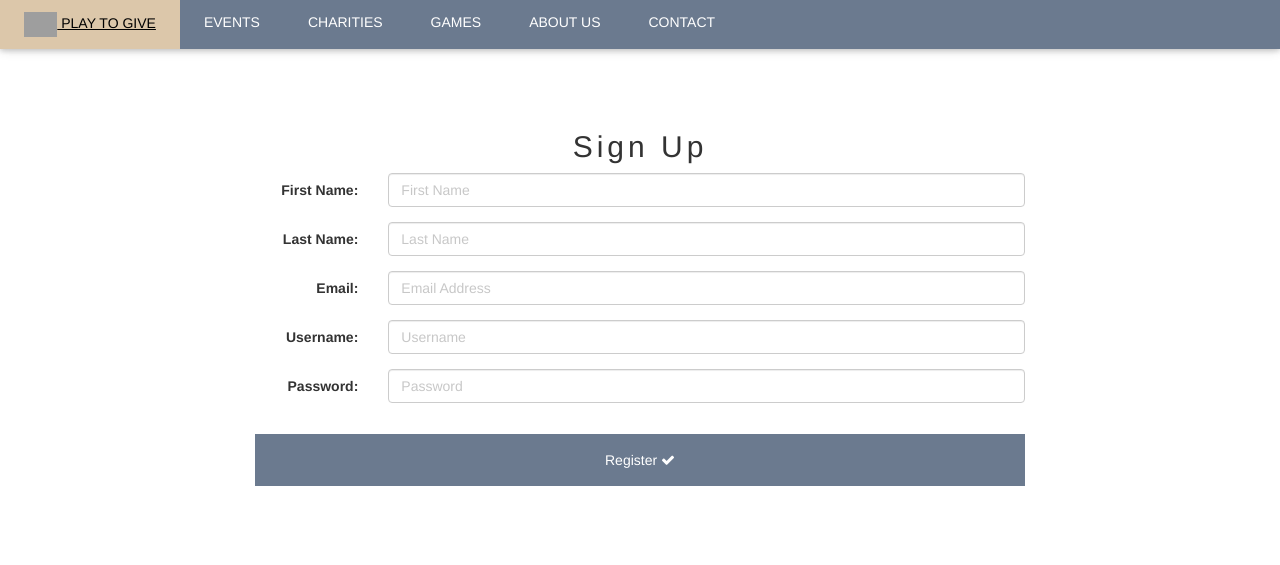
After one commit to MatthewManning/Play-to-Give, a PHP site: page /register.php in a window 1280 px wide. The commit adds this page. Shown: the top 565 px of the page. Run offline with PHP 8.4, Linux system fonts and the light colour scheme; grey boxes are pictures that could not be loaded.

Commit message:
added sign up page

```diff
--- a/index.php
+++ b/index.php
@@ -46,7 +46,7 @@
               <p><label><i class="fa fa-key"></i> Password</label></p>
               <input class="input border" type="password" placeholder="Enter Password">
               <button class="button block blueberry hover-apple-core padding-16 section right">LOGIN <i class="fa fa-check"></i></button>
-              <p class="left">Not a member? <a href="#" class="text-blue">Sign Up</a></p>
+              <p class="left">Not a member? <a href="./register.php" class="text-blue">Sign Up</a></p>
             </form>
           </div>
         </div>
--- /dev/null
+++ b/register.php
@@ -0,0 +1,79 @@
+<!DOCTYPE html>
+<html>
+	<title>Register</title>
+	  <meta charset="UTF-8">
+	  <meta name="viewport" content="width=device-width, initial-scale=1">
+	  <link rel="stylesheet" href="default.css">
+	  <link rel="stylesheet" href="https://fonts.googleapis.com/css?family=Lato">
+	  <link rel="stylesheet" href="https://cdnjs.cloudflare.com/ajax/libs/font-awesome/4.7.0/css/font-awesome.min.css">
+	  <link rel="stylesheet" href="https://maxcdn.bootstrapcdn.com/bootstrap/3.3.7/css/bootstrap.min.css" integrity="sha384-BVYiiSIFeK1dGmJRAkycuHAHRg32OmUcww7on3RYdg4Va+PmSTsz/K68vbdEjh4u" crossorigin="anonymous">
+	  <body>
+	  	<!-- Navbar -->
+	    <div class="top">
+	      <div class="bar blueberry card">
+	        <!--<a class="bar-item button padding-large hide-medium hide-large right" href="javascript:void(0)" onclick="myFunction()" title="Toggle Navigation Menu"><i class="fa fa-bars"></i></a>-->
+	        <a href="#" class="bar-item button hover-apple-core padding-large"><img src="./images/d-pad_example.png" style="max-height:25px"> PLAY TO GIVE</a>
+	        <a href="#events" class="bar-item button hover-apple-core padding-large hide-small">EVENTS</a>
+	        <a href="#charities" class="bar-item button hover-apple-core padding-large hide-small">CHARITIES</a>
+	        <a href="#games" class="bar-item button hover-apple-core padding-large hide-small">GAMES</a>
+	        <a href="#about" class="bar-item button hover-apple-core padding-large hide-small">ABOUT US</a>
+	        <a href="#contact" class="bar-item button hover-apple-core padding-large hide-small">CONTACT</a>
+	        <!--<div class="dropdown-hover hide-small">
+	          <button class="padding-large button" title="More">MORE <i class="fa fa-caret-down"></i></button>
+	          <div class="dropdown-content bar-block card-4">
+	            <a href="#" class="bar-item button">Merchandise</a>
+	            <a href="#" class="bar-item button">Extras</a>
+	            <a href="#" class="bar-item button">Media</a>
+	          </div>
+	        </div>-->
+	      </div>
+	    </div>
+	    <!-- Navbar on small screens -->
+	    <div id="navDemo" class="bar-block blueberry hide hide-large hide-medium top" style="margin-top:46px">
+	      <a href="#events" class="bar-item button padding-large">EVENTS</a>
+	      <a href="#charities" class="bar-item button padding-large">CHARITIES</a>
+	      <a href="#games" class="bar-item button padding-large">GAMES</a>
+	      <a href="#about" class="bar-item button padding-large">ABOUT US</a>
+	      <a href="#contact" class="bar-item button padding-large">CONTACT</a>
+	    </div>
+	    <!-- Page content -->
+    	<div class="content" style="max-width:2000px;margin-top:46px">
+    		<div class="container content center padding-64" style="max-width:800px" id="info">
+		        <h2 class="wide">Sign Up</h2>
+		        <form class="form-horizontal">
+		        	<div class="form-group">
+                        <label class="col-sm-2 control-label" htmlFor="first_name">First Name:</label>
+                        <div class="col-sm-10">
+                            <input class="form-control" id="first_name" type="text" placeholder="First Name"/>
+                        </div>
+                    </div>
+		        	<div class="form-group">
+                        <label class="col-sm-2 control-label" htmlFor="last_name">Last Name:</label>
+                        <div class="col-sm-10">
+                            <input class="form-control" id="last_name" type="text" placeholder="Last Name"/>
+                        </div>
+                    </div>
+		        	<div class="form-group">
+                        <label class="col-sm-2 control-label" htmlFor="primary_email">Email:</label>
+                        <div class="col-sm-10">
+                            <input class="form-control" id="primary_email" type="email" placeholder="Email Address"/>
+                        </div>
+                    </div>
+			        <div class="form-group">
+                        <label class="col-sm-2 control-label" htmlFor="username">Username:</label>
+                        <div class="col-sm-10">
+                            <input class="form-control" id="username" type="text" placeholder="Username"/>
+                        </div>
+                    </div>
+			        <div class="form-group">
+                        <label class="col-sm-2 control-label" htmlFor="password">Password:</label>
+                        <div class="col-sm-10">
+                            <input class="form-control" id="password" type="password" placeholder="Password"/>
+                        </div>
+                    </div>
+			        <button class="button block blueberry hover-apple-core padding-16 section right">Register <i class="fa fa-check"></i></button>
+	            </form>
+	      	</div>
+    	</div>
+	  </body>
+</html>
```
